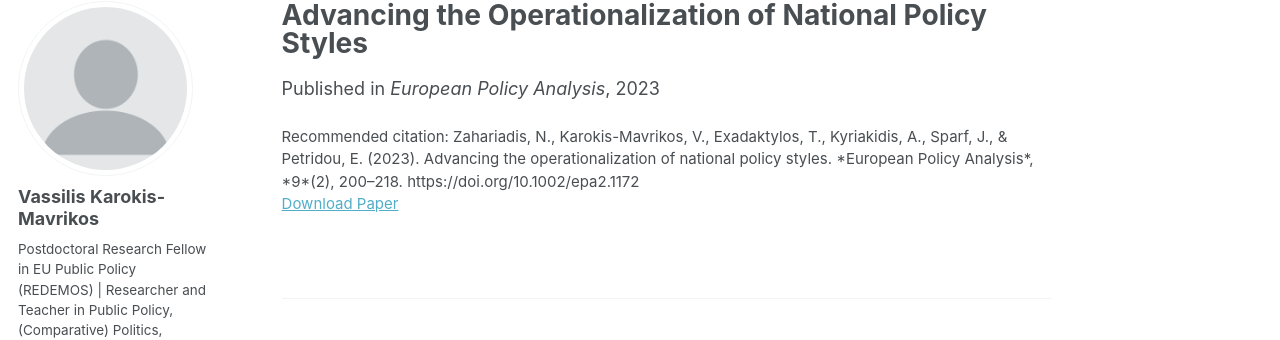
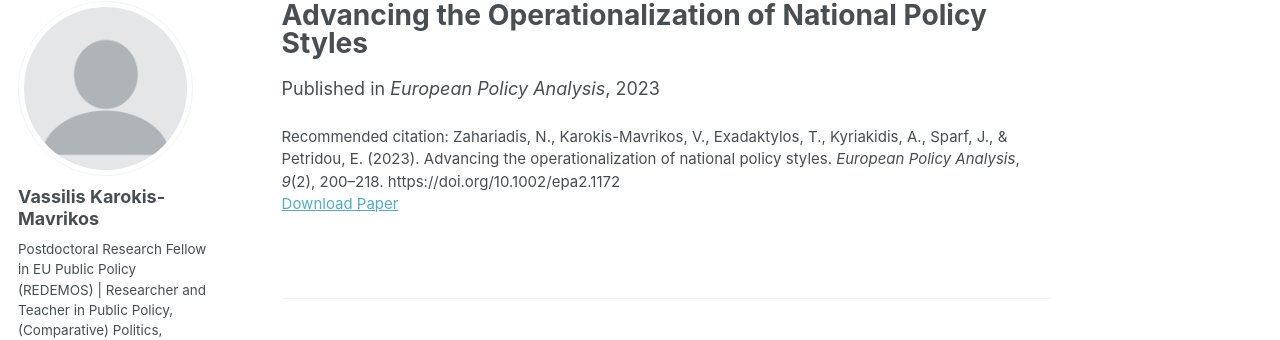
Before and after one commit to vassiliskm/vassiliskarokismavrikos.github.io, a Jekyll site: the page built from _publications/2010-10-01-paper-title-number-2.md, in a window 1280 px wide and 998 px high. Shown: the part 98-438 px from the top of the window. Built offline with Jekyll 4.4.1, drawn with Linux system fonts in a browser that asks for light colours; some web fonts are replaced.

```diff
--- a/_publications/2010-10-01-paper-title-number-2.md
+++ b/_publications/2010-10-01-paper-title-number-2.md
@@ -7,5 +7,6 @@ excerpt: 'While national policy styles have (re)gained academic attention in rec
 date: 2023-03-27
 venue: 'European Policy Analysis'
 paperurl: 'https://onlinelibrary.wiley.com/doi/epdf/10.1002/epa2.1172'
-citation: 'Zahariadis, N., Karokis-Mavrikos, V., Exadaktylos, T., Kyriakidis, A., Sparf, J., & Petridou, E. (2023). Advancing the operationalization of national policy styles. *European Policy Analysis*, *9*(2), 200–218. https://doi.org/10.1002/epa2.1172'
+citation: >
+  Zahariadis, N., Karokis-Mavrikos, V., Exadaktylos, T., Kyriakidis, A., Sparf, J., & Petridou, E. (2023). Advancing the operationalization of national policy styles. <em>European Policy Analysis</em>, <em>9</em>(2), 200–218. https://doi.org/10.1002/epa2.1172
 ---
```
